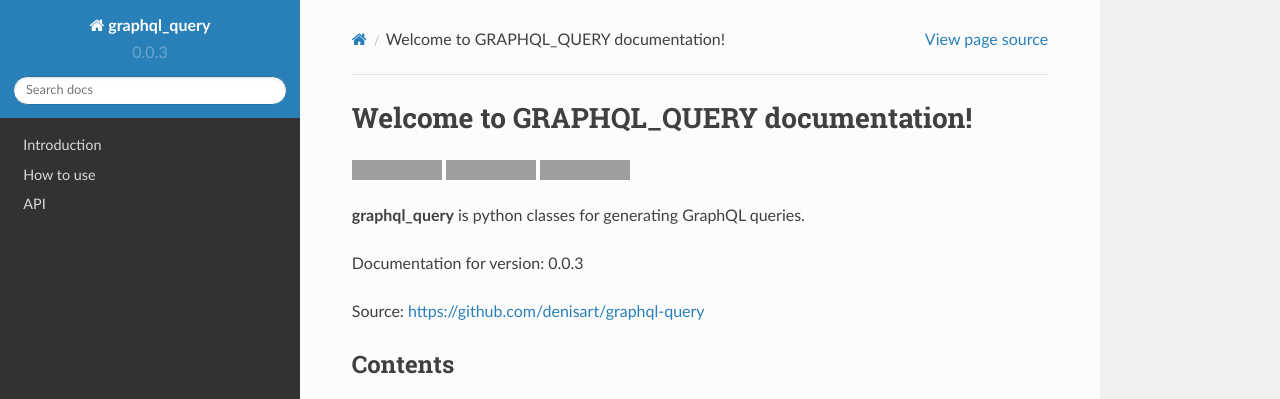
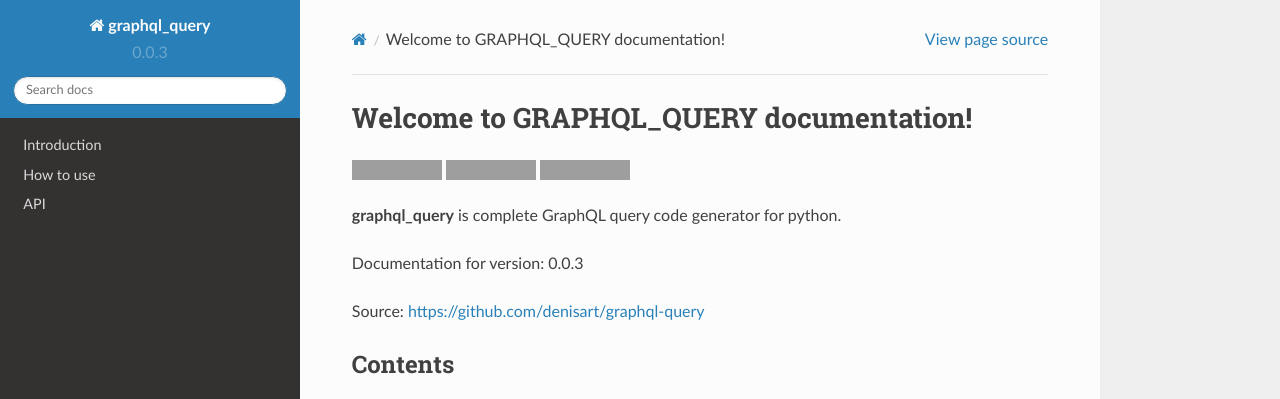
Before and after one commit to denisart/graphql-query, a Sphinx documentation site: the page built from docs/source/index.rst, in a window 1280 px wide and 1001 px high, cut to the strip 0-399 px from the top of the window. Built offline with Sphinx 7.4.7 and the Read the Docs theme 2.0.0, drawn with Linux system fonts in a browser that asks for light colours; grey boxes are pictures that could not be loaded.

Commit message:
feature: fix for pylint

```diff
--- a/docs/source/index.rst
+++ b/docs/source/index.rst
@@ -13,7 +13,7 @@ Welcome to GRAPHQL_QUERY documentation!
 .. image:: https://img.shields.io/github/license/denisart/graphql-query
   :alt: license
 
-**graphql_query** is python classes for generating GraphQL queries.
+**graphql_query** is complete GraphQL query code generator for python.
 
 Documentation for version:  |version|
 
```
Also changed, not shown: README.md (+1 -1 lines), 1 other file.
